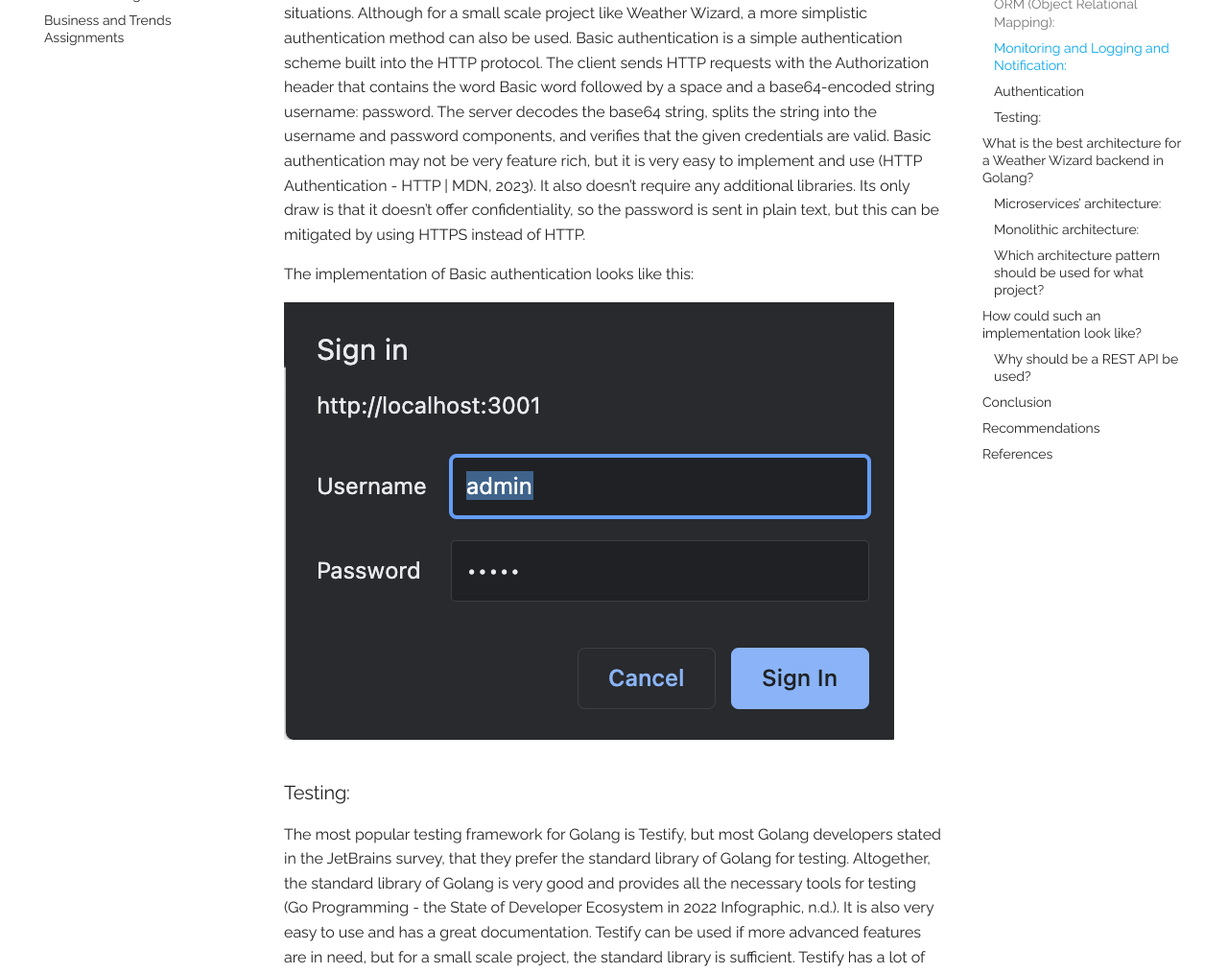
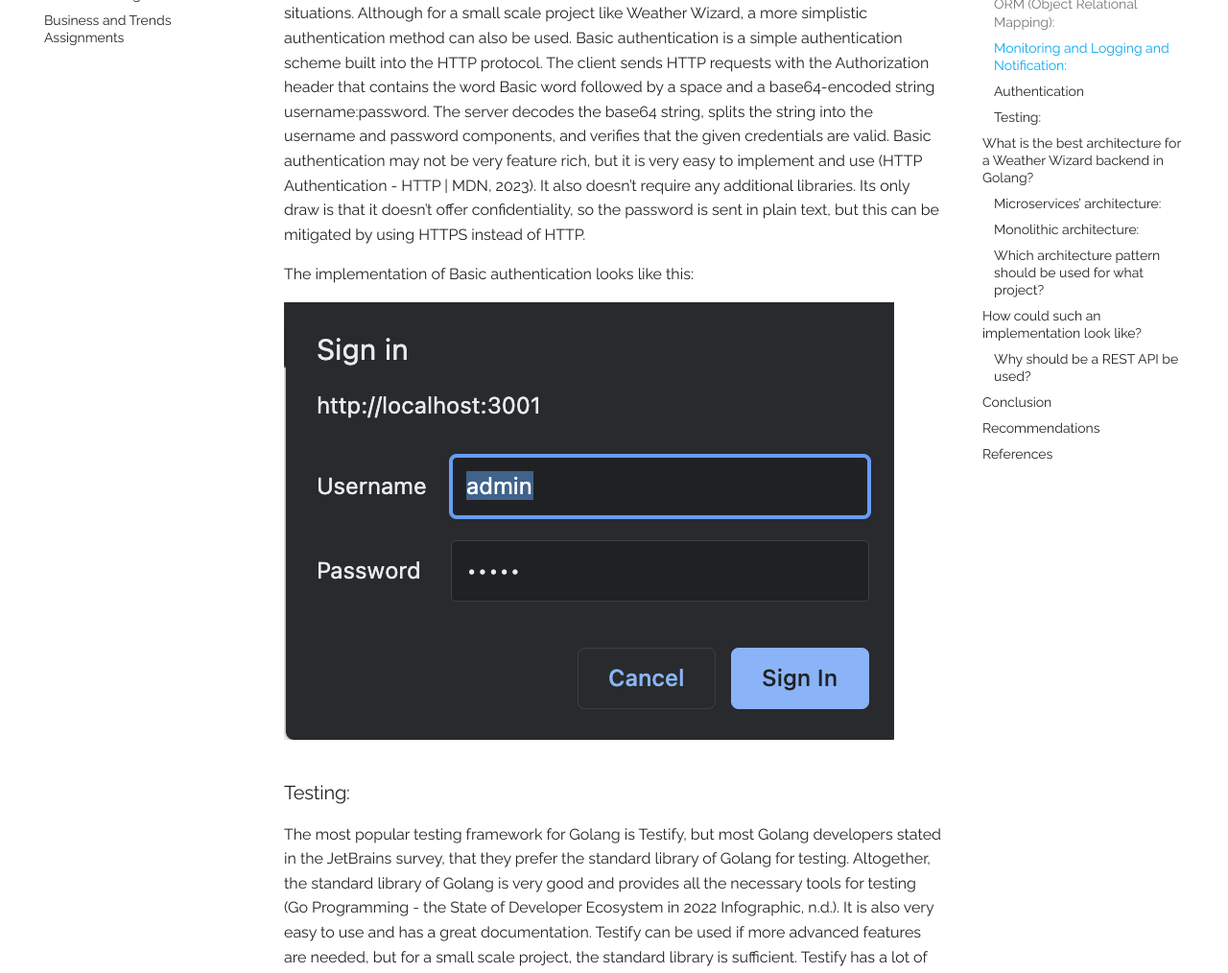
Before and after one commit to lv042/Weather-Wizard, an MkDocs documentation site: the page built from docs/research.md, in a window 1280 px wide and 1400 px high, scrolled down 5554 px. Shown: the part 383-1397 px from the top of the window at 96% size. Built offline with MkDocs 1.6.1 and Material for MkDocs 9.7.7, drawn with Linux system fonts in a browser that asks for light colours; some of the changed text lies outside the part shown.

Commit message:
Improved spelling and grammar in docs 2

```diff
--- a/docs/research.md
+++ b/docs/research.md
@@ -144,7 +144,7 @@
 Using an ORM allows developers to leverage their fluency in a programming language, simplifying database interactions
 and abstracting away SQL complexities (Hoyos, 2023). It offers easy database system switching, advanced built-in
 features, and often
-leads to better-performing queries than handwritten SQL. It is typically recommended for small projects to make rapid
+leads to better-performing queries than handwritten SQL. It is typically recommended for small projects, to make rapid
 development easier.
 
 #### Monitoring and Logging and Notification:
@@ -161,7 +161,7 @@
 library of Golang already provides a good logging framework.
 
 For bigger projects, it is recommended to use a proper logging framework. The most popular and widely used logging
-framework is called Logrus ((Gartner, 2022).
+framework is called Logrus (Gartner, 2022).
 
 Logrus supports a variety of output formats, log levels, and hooks, as well as structured logging. Its adaptability and
 extensibility make it an excellent choice for a wide range of applications.
@@ -183,9 +183,8 @@
 and they can be
 used in a broad range of applications and use situations. Although for a small scale project like Weather Wizard, a more
 simplistic authentication method can also be used. Basic authentication is a simple authentication scheme built into the
-HTTP protocol. The client sends HTTP requests with
-the Authorization header that contains the word Basic word followed by a space and a base64-encoded string username:
-password. The server decodes the base64 string, splits the string into the username and password components, and
+HTTP protocol. The client sends HTTP requests with the Authorization header that contains the word Basic word followed by a space and a base64-encoded string username:password.
+The server decodes the base64 string, splits the string into the username and password components, and
 verifies that the given credentials are valid. Basic authentication may not be very feature rich, but it is very easy to
 implement and use (HTTP Authentication - HTTP | MDN, 2023). It also doesn't require any additional libraries. Its only
 draw is that it doesn't offer confidentiality, so
@@ -202,13 +201,12 @@
 Altogether, the standard library of Golang is very good and provides all the necessary tools for testing (Go
 Programming - the State of Developer Ecosystem in 2022 Infographic, n.d.). It is also
 very easy to use and has a great documentation.
-Testify can be used if more advanced features are in need, but for a small scale project, the
-standard library is sufficient.
+Testify can be used if more advanced features are needed, but for a small scale project, the standard library is sufficient.
 Testify has a lot of features like mocking, assertions, and test suites.
 
 ## What is the best architecture for a Weather Wizard backend in Golang?
 
-You should choose the architectural pattern before you may create a new backend. For this project, there are primarily
+You should choose the architectural pattern before you create a new backend. For this project, there are primarily
 two architectural patterns that matter. The monolithic architecture is the first, while the architecture of
 microservices is the second.
 
```
